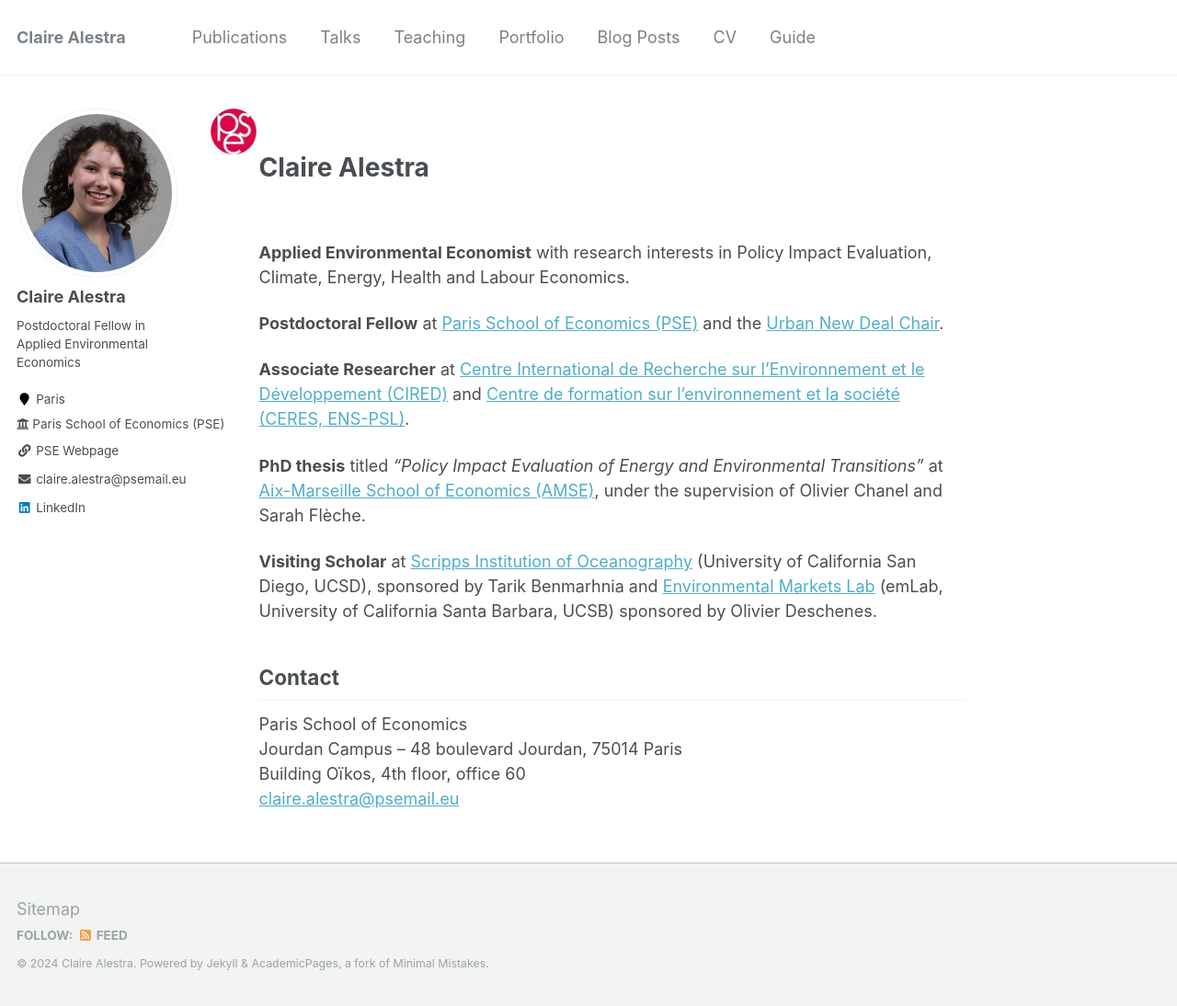
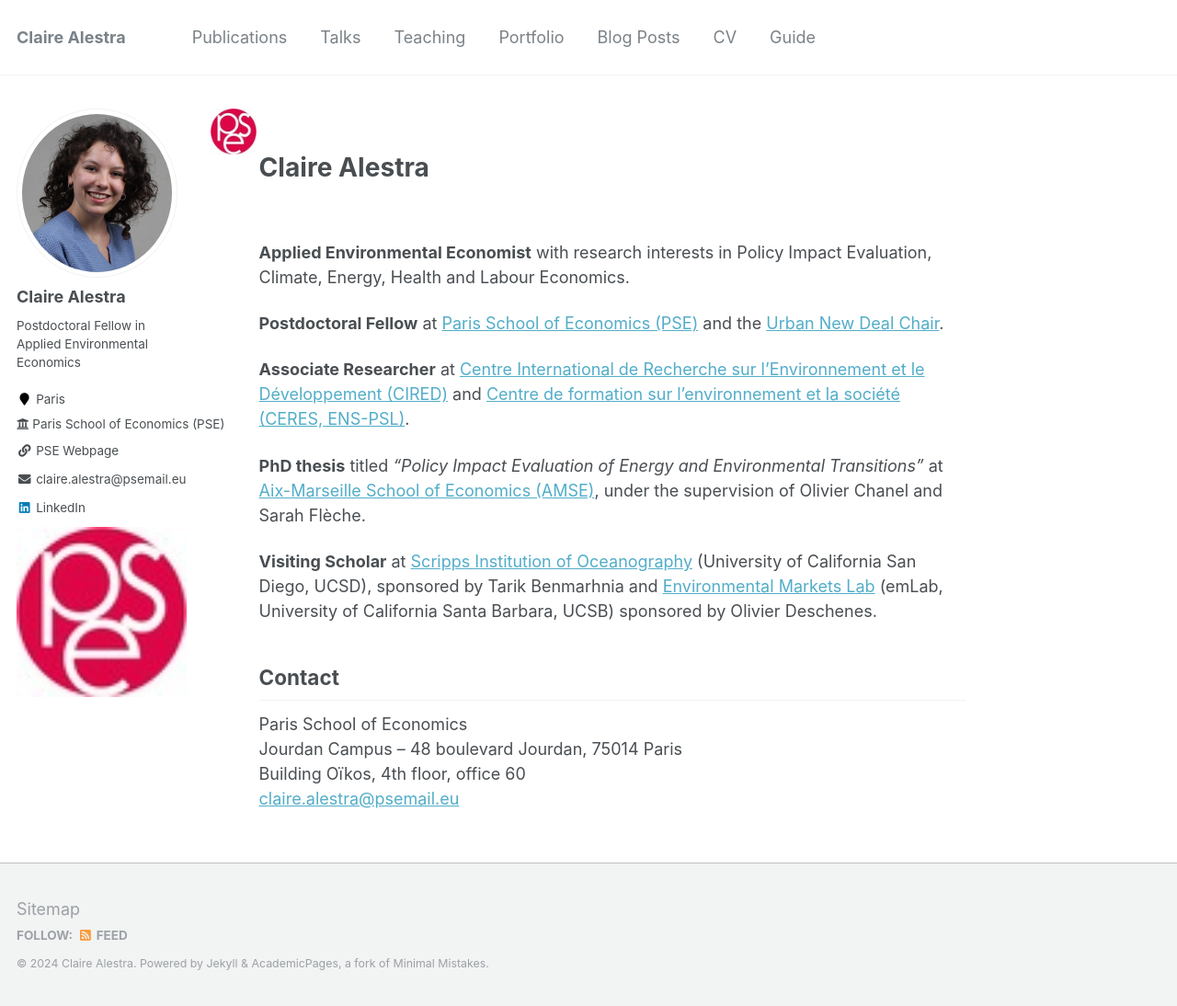
Before and after one commit to ClaireAlestra/ClaireAlestra.github.io, a Jekyll site: the page built from _pages/about.md, in a window 1280 px wide and 1094 px high. Shown: the whole window at 92% size. Built offline with Jekyll 4.4.1, drawn with Linux system fonts in a browser that asks for light colours.

Commit message:
Update author-profile.html

```diff
--- a/_includes/author-profile.html
+++ b/_includes/author-profile.html
@@ -118,6 +118,10 @@
       {% if author.wikipedia %}
         <li><a href="https://en.wikipedia.org/wiki/User:{{ author.wikipedia }}"><i class="fab fa-fw fa-wikipedia-w" aria-hidden="true"></i> Wikipedia</a></li>
 {% endif %}
+      {% if site.textbook_logo %}
+      <a href="{{ site.textbook_logo_link }}">
+      <img src="{{ site.textbook_logo | relative_url }}" width="50" height="50" align="left" class="textbook_logo" id="sidebar-logo" data-turbolinks-permanent/>
+      </a>{% endif %}
     </ul>
   </div>
 </div>
```
